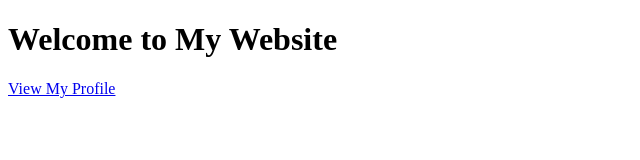
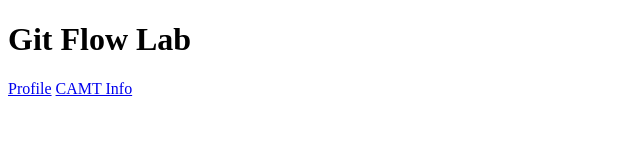
Before and after one commit to Alex-zzr/zzrlab3, a plain HTML site: page index.html in a window 1280 px wide. Shown: the whole page, without its empty margins (0-640 px from the left). Drawn offline with Linux system fonts and the light colour scheme.

Commit message:
"feat: add CAMT page and link"

```diff
--- a/index.html
+++ b/index.html
@@ -1,14 +1,12 @@
 <!DOCTYPE html>
-<html lang="en">
+<html>
 <head>
     <meta charset="UTF-8">
-    <meta name="viewport" content="width=device-width, initial-scale=1.0">
-    <title>Home Page</title>
+    <title>Git Flow Lab</title>
 </head>
 <body>
-    <h1>Welcome to My Website</h1>
-    <p>
-        <a href="profile.html">View My Profile</a>
-    </p>
+    <h1>Git Flow Lab</h1>
+    <a href="profile.html">Profile</a>
+    <a href="camt.html">CAMT Info</a>
 </body>
 </html>
```
Also changed, not shown: camt.html (added, +12 -0 lines).
